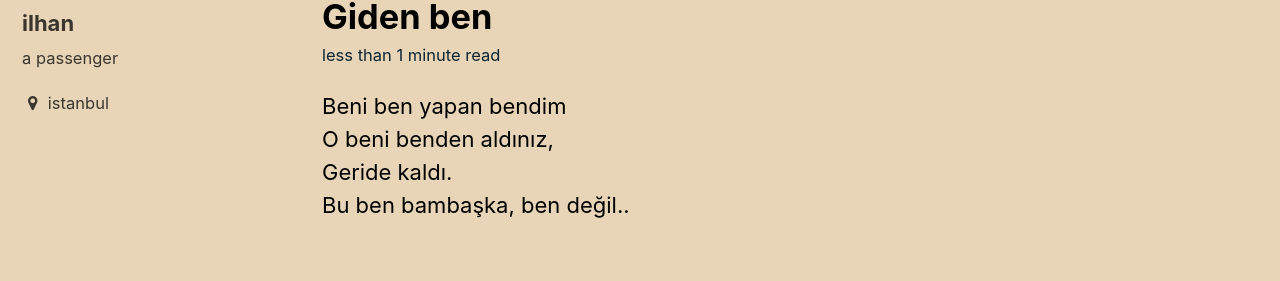
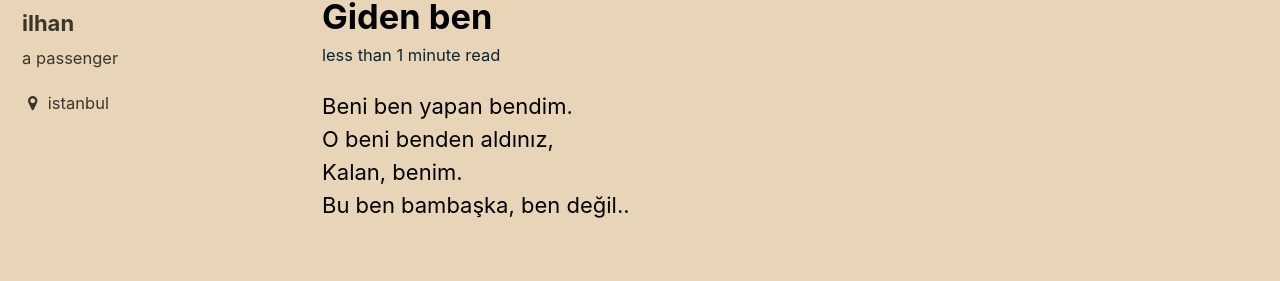
Before and after one commit to ilhangoren/ilhangoren.github.io, a Jekyll site: the page built from _posts/2018-2-09-Giden ben.md, in a window 1280 px wide and 900 px high. Shown: the part 144-425 px from the top of the window. Built offline with Jekyll 4.4.1, drawn with Linux system fonts in a browser that asks for light colours.

```diff
--- a/_posts/2018-2-09-Giden ben.md
+++ b/_posts/2018-2-09-Giden ben.md
@@ -5,7 +5,7 @@
 layout: single
 ---
 
-Beni ben yapan bendim<br/>
+Beni ben yapan bendim.<br/>
 O beni benden aldınız,<br/>
-Geride kaldı.<br/>
+Kalan, benim.<br/>
 Bu ben bambaşka, ben değil..<br/>
```
Also changed, not shown: _posts/2018-2-09-Ciceklerim.md (+1 -0 lines), 4 other files.
